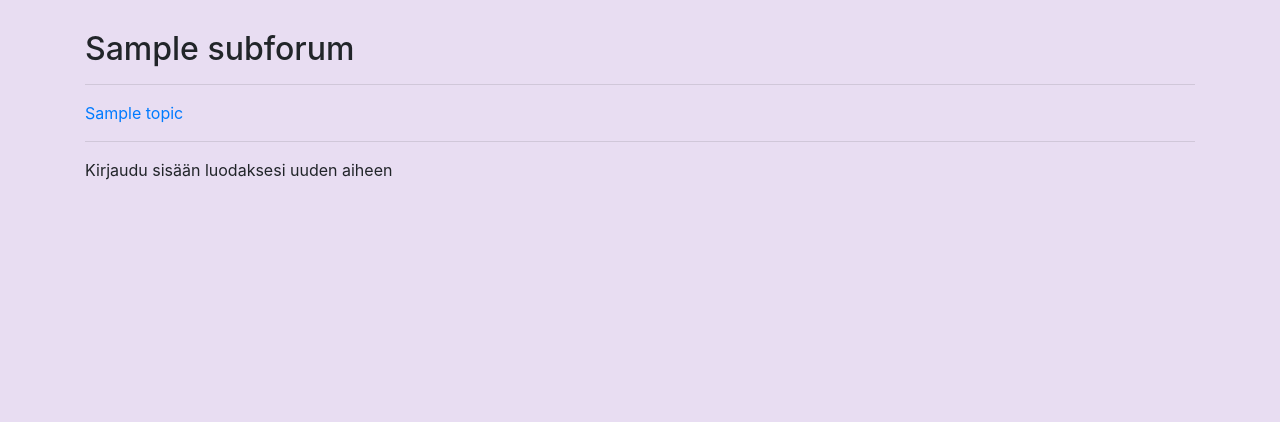
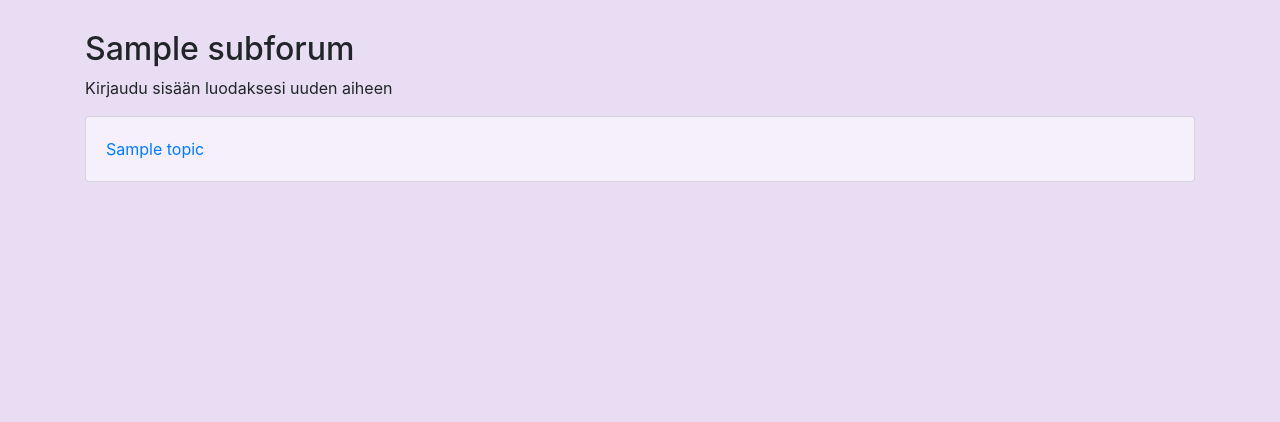
Before and after one commit to valt-1/tsoha-keskustelufoorumi, a Flask app: template templates/subforum.html in a window 1280 px wide. Shown: the part 280-702 px from the top of the page. Run offline with Flask 2, Linux system fonts and the light colour scheme; the template is opened without the code that fills it: most values are stand-ins (such as "Sample title", 1, 10 or a date in 2020); some libraries are stand-ins or nearby versions.

Commit message:
Update templates

```diff
--- a/templates/subforum.html
+++ b/templates/subforum.html
@@ -2,14 +2,16 @@
 {% block title %}{{ subforum[1] }}{% endblock %}
 {% block content %}
     <h2>{{ subforum[1] }}</h2>
-    <hr>
-    {% for topic in topics %}
-    <a href="/topic/{{ topic[0] }}">{{ topic[1] }}</a>
-    <hr>
-    {% endfor %}
     {% if session.username %}
     <a href="/subforum/{{ subforum[0] }}/newtopic">Uusi aihe</a>
     {% else %}
     <p>Kirjaudu sisään luodaksesi uuden aiheen</p>
     {% endif %}
+    {% for topic in topics %}
+    <div class="card my-2">
+        <div class="card-body">
+          <a class="card-title" href="/topic/{{ topic[0] }}">{{ topic[1] }}</a>
+        </div>
+    </div>
+    {% endfor %}
 {% endblock %}
```
Also changed, not shown: templates/index.html (+5 -2 lines).
